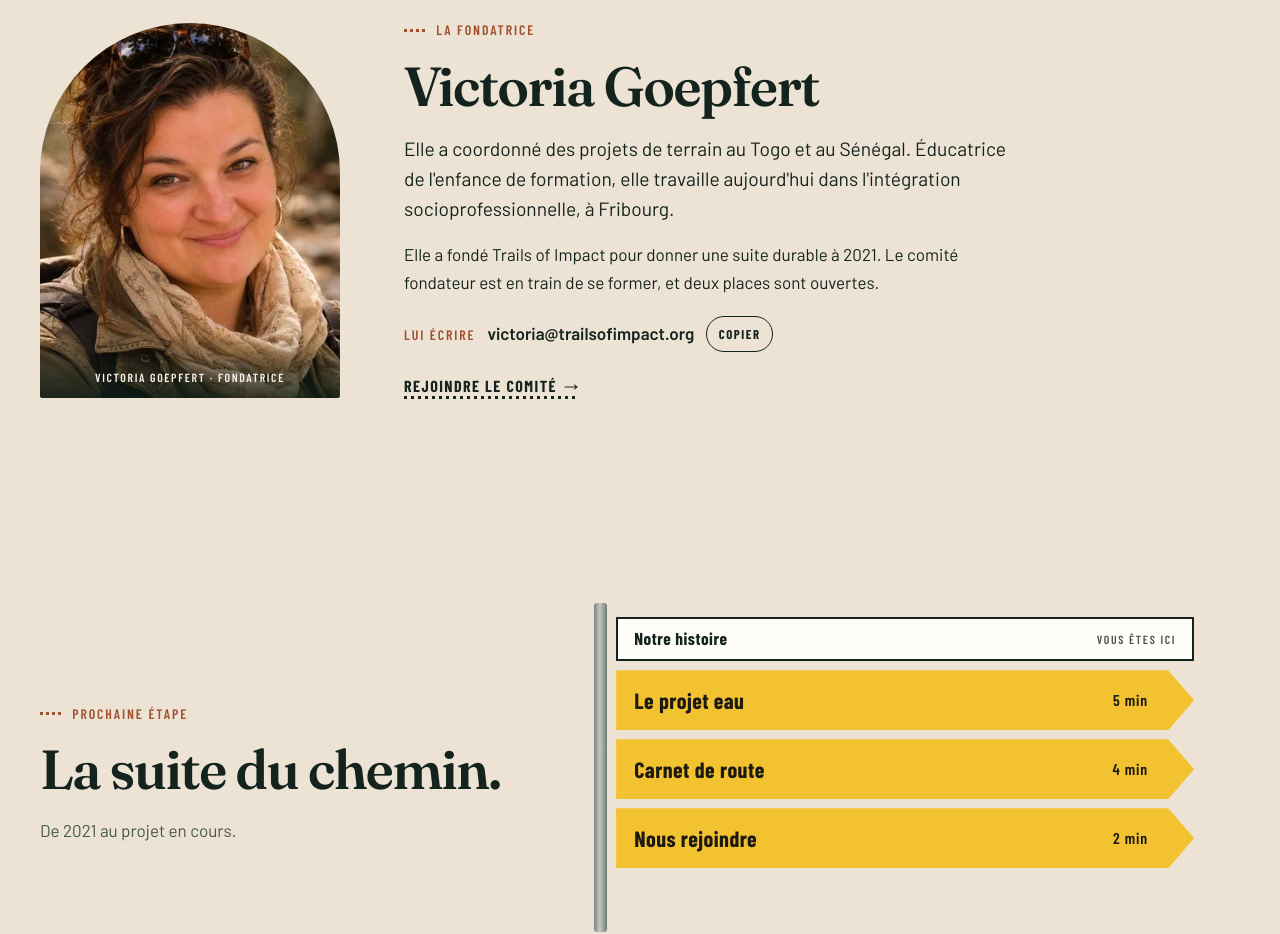
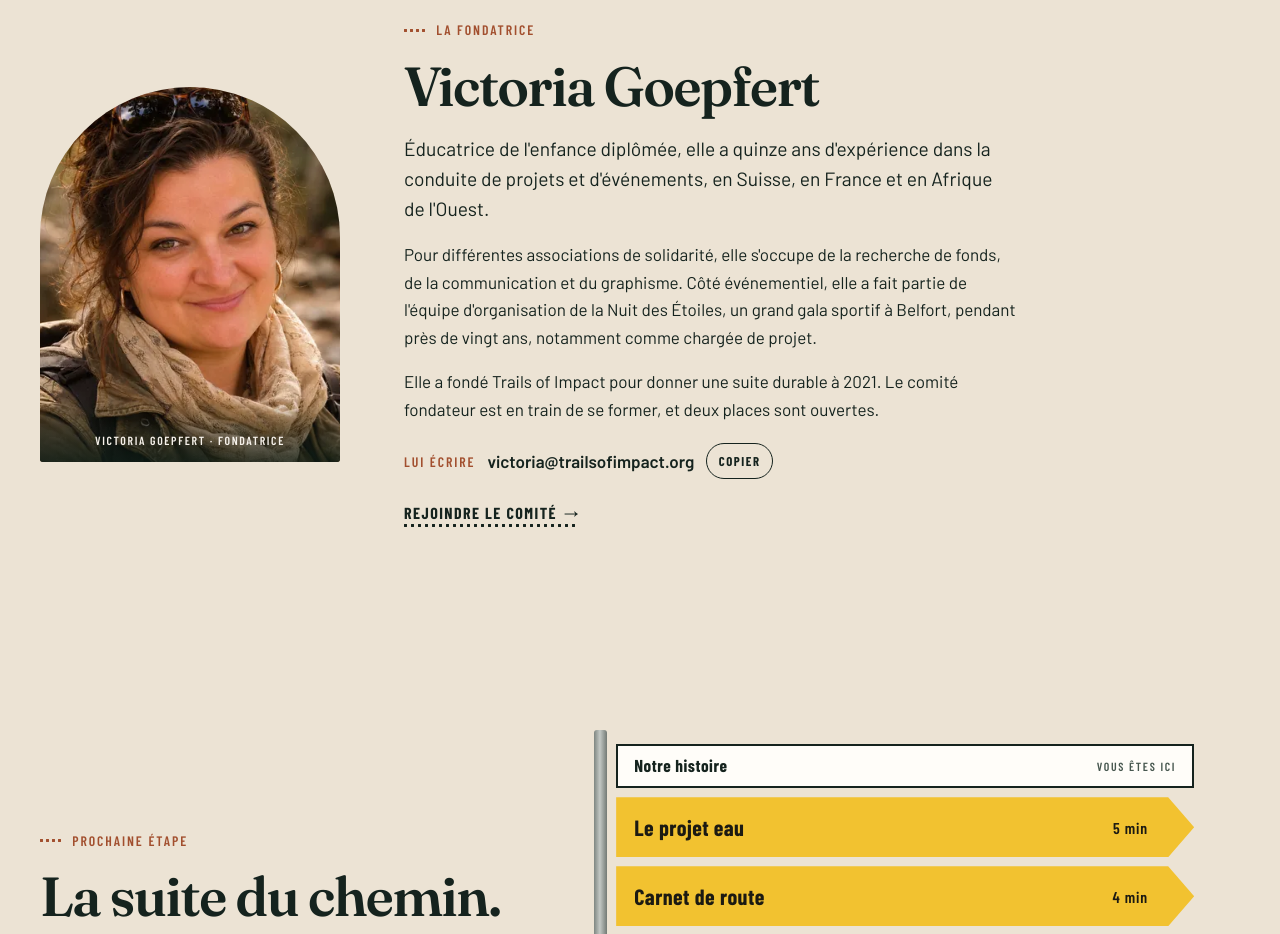
Before and after one commit to trailsofimpact/trailsofimpact.github.io, a plain HTML site: page histoire.html in a window 1280 px wide. Shown: the part 4840-5774 px from the top of the page. Drawn offline with Linux system fonts and the light colour scheme.

Commit message:
Corrige la présentation de la fondatrice (page Notre histoire)
Co-Authored-By: Claude Opus 5.5 <noreply@anthropic.com>
Claude-Session: https://claude.ai/code/session_01YCRNqSGDYTvxkkvhSJJWHX

```diff
--- a/histoire.html
+++ b/histoire.html
@@ -156,7 +156,8 @@
       <p class="label label--rule t-lat">La fondatrice</p>
       <h2 id="fondatrice-title" class="t-h2">Victoria Goepfert</h2>
       <div class="prose">
-        <p class="lead">Elle a coordonné des projets de terrain au Togo et au Sénégal. Éducatrice de l'enfance de formation, elle travaille aujourd'hui dans l'intégration socioprofessionnelle, à Fribourg.</p>
+        <p class="lead">Éducatrice de l'enfance diplômée, elle a quinze ans d'expérience dans la conduite de projets et d'événements, en Suisse, en France et en Afrique de l'Ouest.</p>
+        <p>Pour différentes associations de solidarité, elle s'occupe de la recherche de fonds, de la communication et du graphisme. Côté événementiel, elle a fait partie de l'équipe d'organisation de la Nuit des Étoiles, un grand gala sportif à Belfort, pendant près de vingt ans, notamment comme chargée de projet.</p>
         <p>Elle a fondé Trails of Impact pour donner une suite durable à 2021. Le comité fondateur est en train de se former, et deux places sont ouvertes.</p>
       </div>
       <p class="mail"><span class="label t-lat">Lui écrire</span><span class="mail__addr" id="mail-victoria">victoria@trailsofimpact.org</span><button class="mail__copy" type="button" data-copy="#mail-victoria">Copier</button></p>
```
